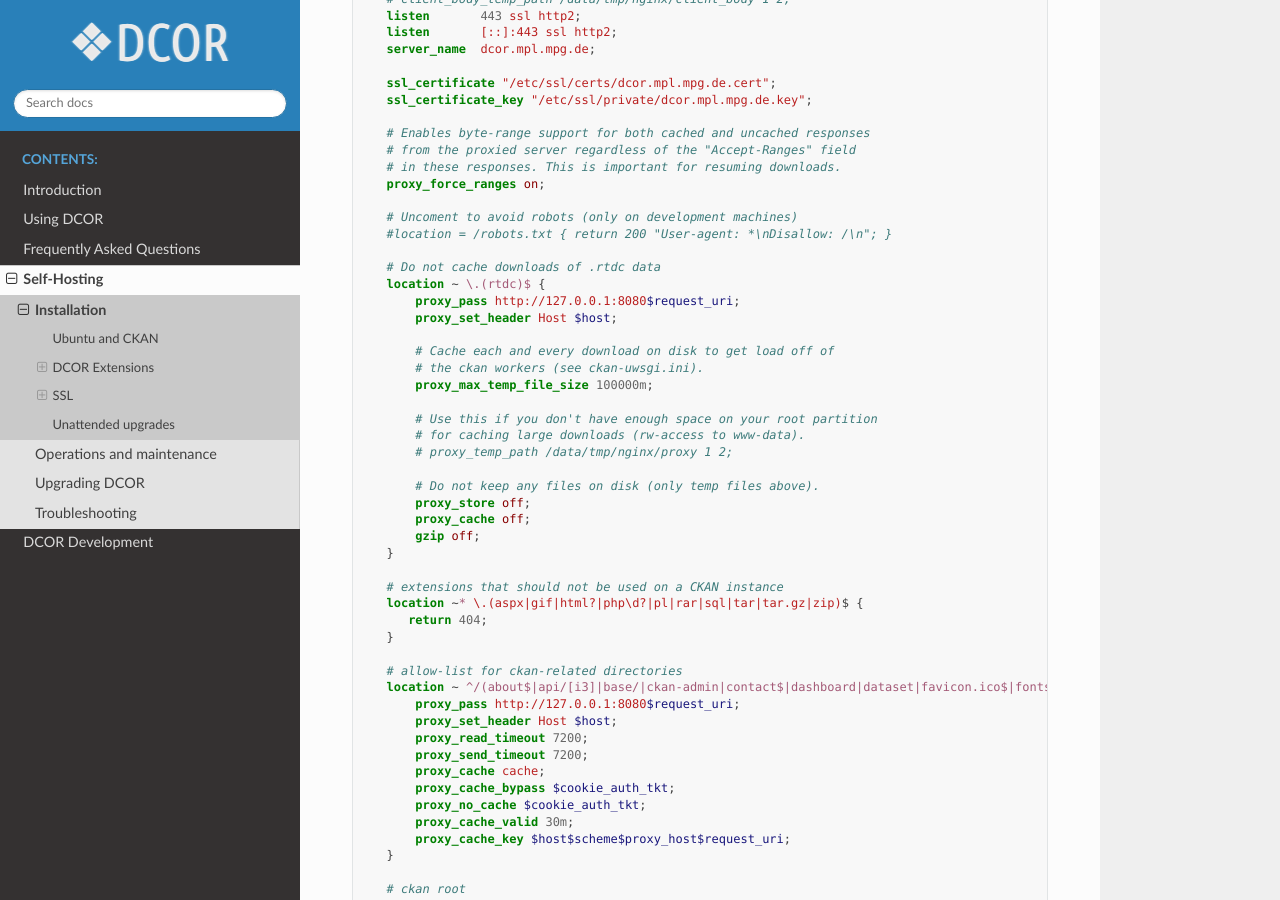
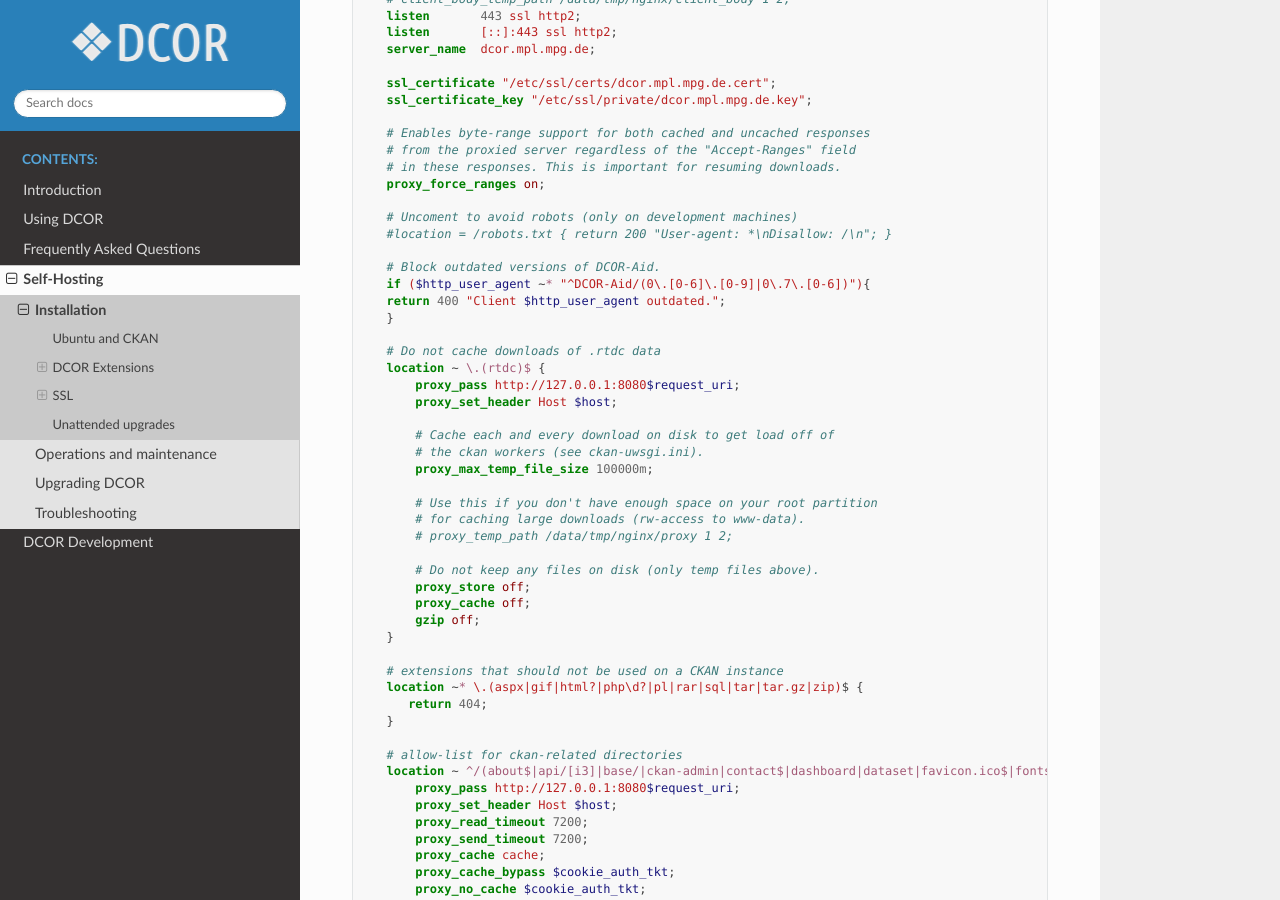
Before and after one commit to DCOR-dev/dcor-docs, a Sphinx documentation site: the page built from docs/sec_self_hosting/installation.rst, in a window 1280 px wide and 900 px high, scrolled down 4315 px. Built offline with Sphinx 7.4.7 and the Read the Docs theme 2.0.0, drawn with Linux system fonts in a browser that asks for light colours.

Commit message:
add DCOR-Aid version block in nginx conf

```diff
--- a/docs/sec_self_hosting/nginx_ckan_config.txt
+++ b/docs/sec_self_hosting/nginx_ckan_config.txt
@@ -21,6 +21,11 @@ server {
 
    # Uncoment to avoid robots (only on development machines)
    #location = /robots.txt { return 200 "User-agent: *\nDisallow: /\n"; }
+
+   # Block outdated versions of DCOR-Aid.
+   if ($http_user_agent ~* "^DCOR-Aid/(0\.[0-6]\.[0-9]|0\.7\.[0-6])"){
+   return 400 "Client $http_user_agent outdated.";
+   }
 
    # Do not cache downloads of .rtdc data
    location ~ \.(rtdc)$ {
```
